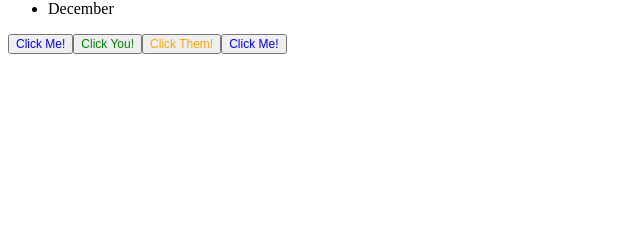
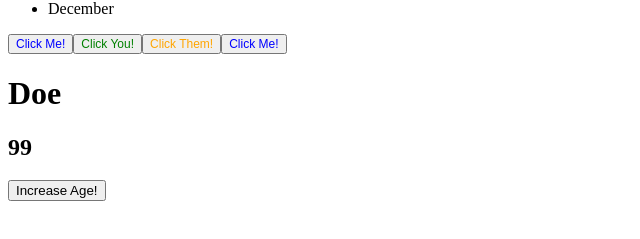
Before and after one commit to nyagajjr/React, a React (Vite) app: page / in a window 1280 px wide. Shown: the part 529-768 px from the top of the page, without its empty margins (0-640 px from the left). Built offline with nearby package versions, Linux system fonts and the light colour scheme.

Commit message:
Learning more on state

```diff
--- a/src/main.jsx
+++ b/src/main.jsx
@@ -1,4 +1,4 @@
-import React from 'react'
+import React, { Component } from 'react'
 import ReactDOM from 'react-dom/client'
 import App from './App.jsx'
 import './index.css'
@@ -9,6 +9,8 @@ import Tiere from './Rendering.jsx'
 import MonthList from './leKeys.jsx'
 import Button from './Butn.jsx'
 import FProp from './fxnProps.jsx'
+import Person from './theState.jsx'
+
 
 
 
@@ -25,6 +27,9 @@ ReactDOM.createRoot(document.getElementById('root')).render(
     <MonthList />
     <Button />
     <FProp />
+    <Person />
+
+
 
 
 
--- /dev/null
+++ b/src/theState.jsx
@@ -0,0 +1,33 @@
+import React, { useState } from 'react';
+function Person(){
+    const [person, setPerson] = useState({name:'Doe', age: 99})
+
+
+    /*
+     // BAD - Don't do this! State should be immutable
+  const handleIncreaseAge = () => {
+    // mutating the current state object
+    person.age = person.age + 1;
+    setPerson(person);
+  };
+  */
+
+  // Good to do this
+
+  const handleIncreaseAge = () =>{
+    // copy the existing person object into a new object
+    // while updating the age property
+    const newPerson = {...person, age: person.age + 1};
+    setPerson(newPerson)
+  }
+
+  return(
+    <>
+    <h1>{person.name}</h1>
+    <h2>{person.age}</h2>
+    <button onClick={handleIncreaseAge}>Increase Age!</button>
+    </>
+  )
+}
+
+export default Person;
```
Also changed, not shown: src/InfiniteLoop.jsx (added).
